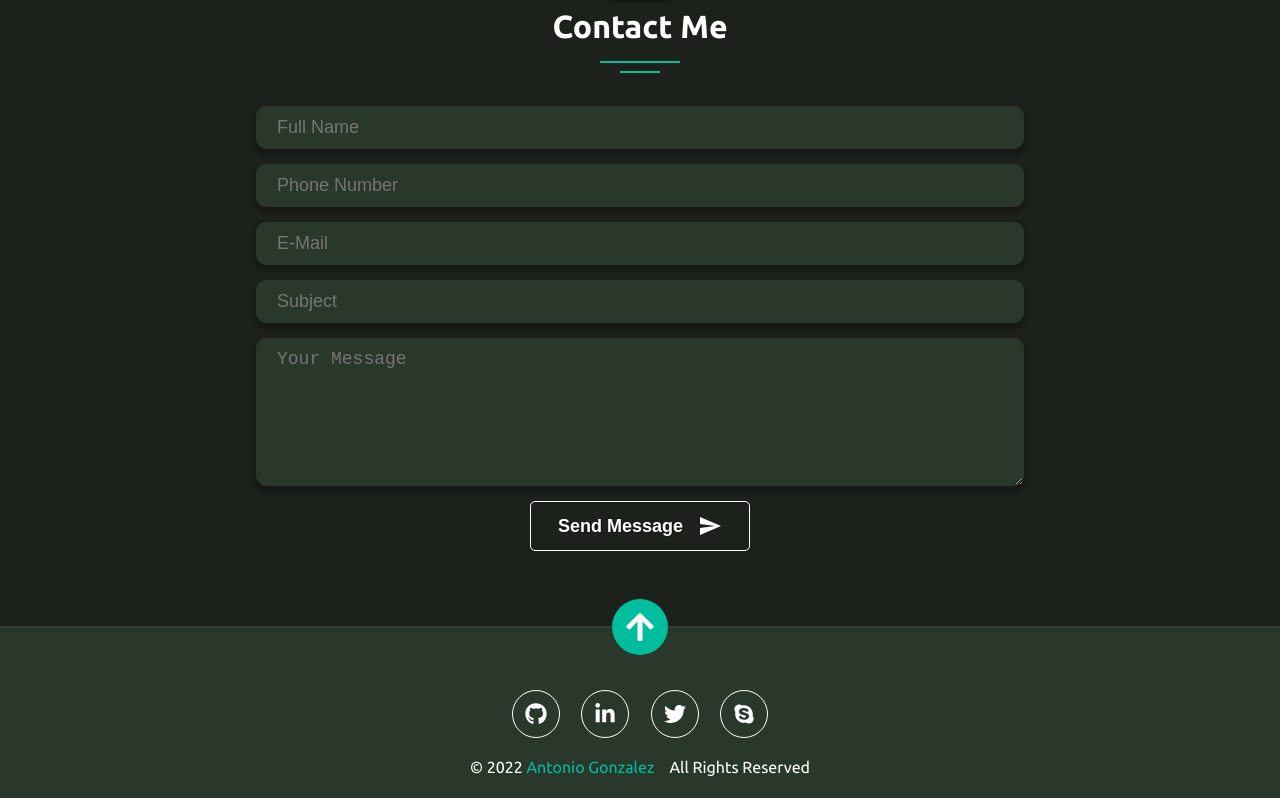
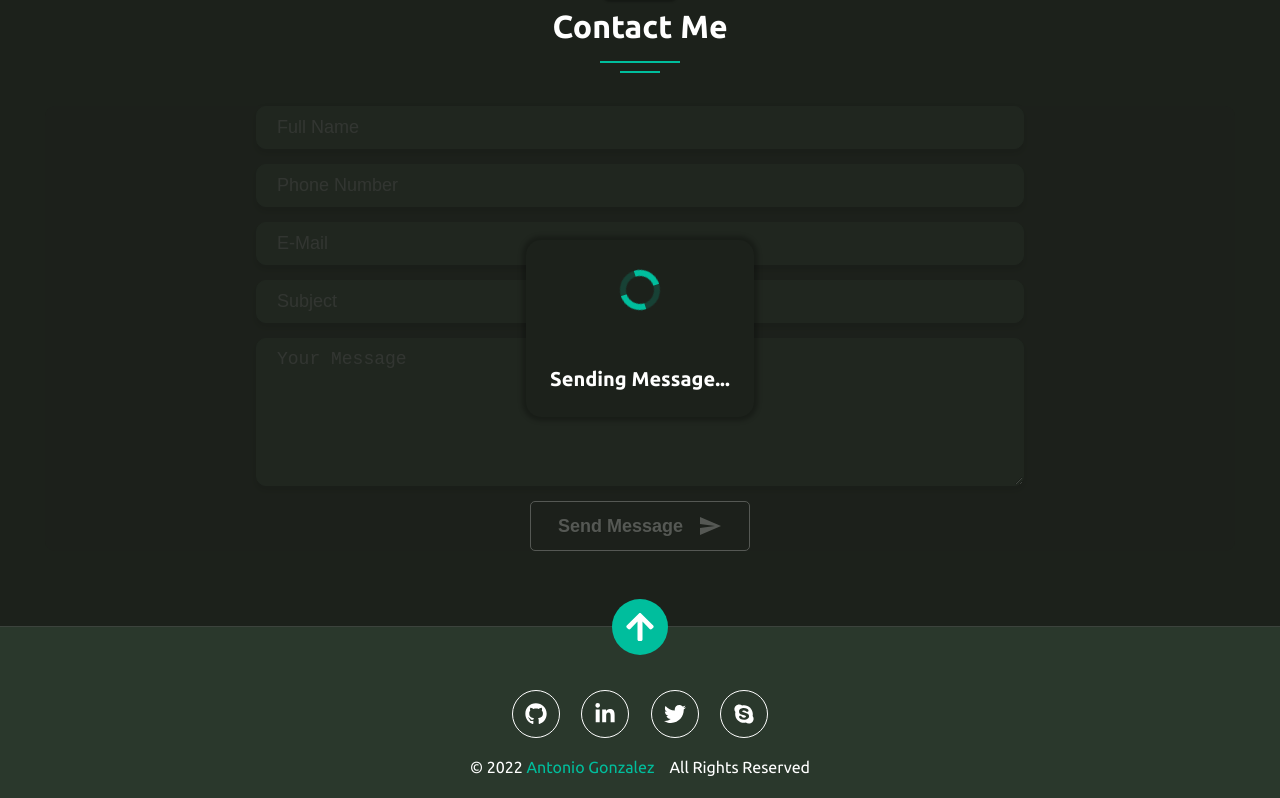
Before and after one commit to agonzalezf87/agonzalezf87.dev, a React (Vite) app: page / in a window 1280 px wide. Shown: the part 4045-4843 px from the top of the page. Built offline with nearby package versions, Linux system fonts and the light colour scheme.

Commit message:
Added spinner content for form send, pendingn logic to chage states.

```diff
--- /dev/null
+++ b/src/components/ContactForm/FormSpinner.jsx
@@ -0,0 +1,15 @@
+import { CgSpinnerTwo } from 'react-icons/cg'
+import { FaExclamationCircle, FaCheckCircle } from 'react-icons/fa'
+
+const FormSpinner = ({isLoading, isSuccess, isError, text}) => {
+  return (
+    <div className="FormSpinner">
+      <div className="FormSpinner__content">
+        <div className={!!isLoading ? 'FormSpinner__content__icon spinner' : 'FormContent__icon'}>{!!isLoading ? <CgSpinnerTwo /> : !!isSuccess ? <FaCheckCircle /> : <FaExclamationCircle />}</div>
+        <div className="FormSpinner__content__message">{text}</div>
+      </div>
+    </div>
+  )
+}
+
+export { FormSpinner }
--- a/src/components/ContactForm/index.jsx
+++ b/src/components/ContactForm/index.jsx
@@ -1,8 +1,8 @@
 import { useState, useRef } from 'react'
 import { CtaButton } from "../CtaButton"
 import { FormInput } from "./FormInput"
+import { FormSpinner } from "./FormSpinner"
 import emailjs from '@emailjs/browser'
-import { CgSpinnerTwo } from 'react-icons/cg'
 import "../../styles/ContactForm.component.css"
 
 const SERVICE_ID = 'service_vkczyzq'
@@ -25,6 +25,7 @@ function ContactForm({language}) {
 
   return (
     <div className="ContactForm__wrapper">
+      <FormSpinner isLoading={true} isSuccess={false} isError={false} text={language === 'en' ? 'Sending message...' : 'Enviando el mensaje...'} />
       <form ref={form} className="ContactForm" onSubmit={handleSubmit}>
         <FormInput fiID='name' fiType='text' plcHolder={language === 'en' ? 'Full Name' : 'Nombre Completo'} isRequired={true} />
         <FormInput fiID='telephone' fiType='tel' plcHolder={language === 'en' ? 'Phone Number' : 'Número Telefónico'} isRequired={false} />
--- a/src/styles/ContactForm.component.css
+++ b/src/styles/ContactForm.component.css
@@ -12,6 +12,7 @@
   flex-direction: column;
   align-items: center;
   margin-bottom: 15px;
+  position: relative;
 }
 
 .ContactForm__wrapper input, .ContactForm__wrapper textarea {
@@ -31,6 +32,53 @@
   min-height: 148px;
 }
 
+.FormSpinner {
+  position: absolute;
+  width: 100%;
+  height: 100%;
+  padding: 45px 25px;
+  border-radius: 10px;
+  background-color: rgb(28, 33, 27, .75);
+  display: flex;
+  justify-content: center;
+  align-items: center;
+}
+
+.FormSpinner__content {
+  display: flex;
+  flex-wrap: wrap;
+  justify-content: space-around;
+  align-items: center;
+  background-color: var(--dark-color-1);
+  height: 50%;
+  border-radius: 15px;
+  box-shadow: 0 0 4px 4px var(--dark-transparency);
+}
+
+.FormSpinner__content__icon {
+  font-size: 4.8rem;
+  width: 48px;
+  height: 48px;
+  border-radius: 50%;
+  color: var(--brand-color);
+}
+
+@keyframes spinner {
+  to {transform: rotate(360deg);}
+}
+
+.spinner {
+  animation: spinner .8s linear infinite;
+}
+
+.FormSpinner__content__message {
+  width: 100%;
+  text-align: center;
+  font-size: 2rem;
+  font-weight: 600;
+  text-transform: capitalize;
+}
+
 @media screen and (min-width: 600px) {
   .ContactForm {
     width: 540px;
```
